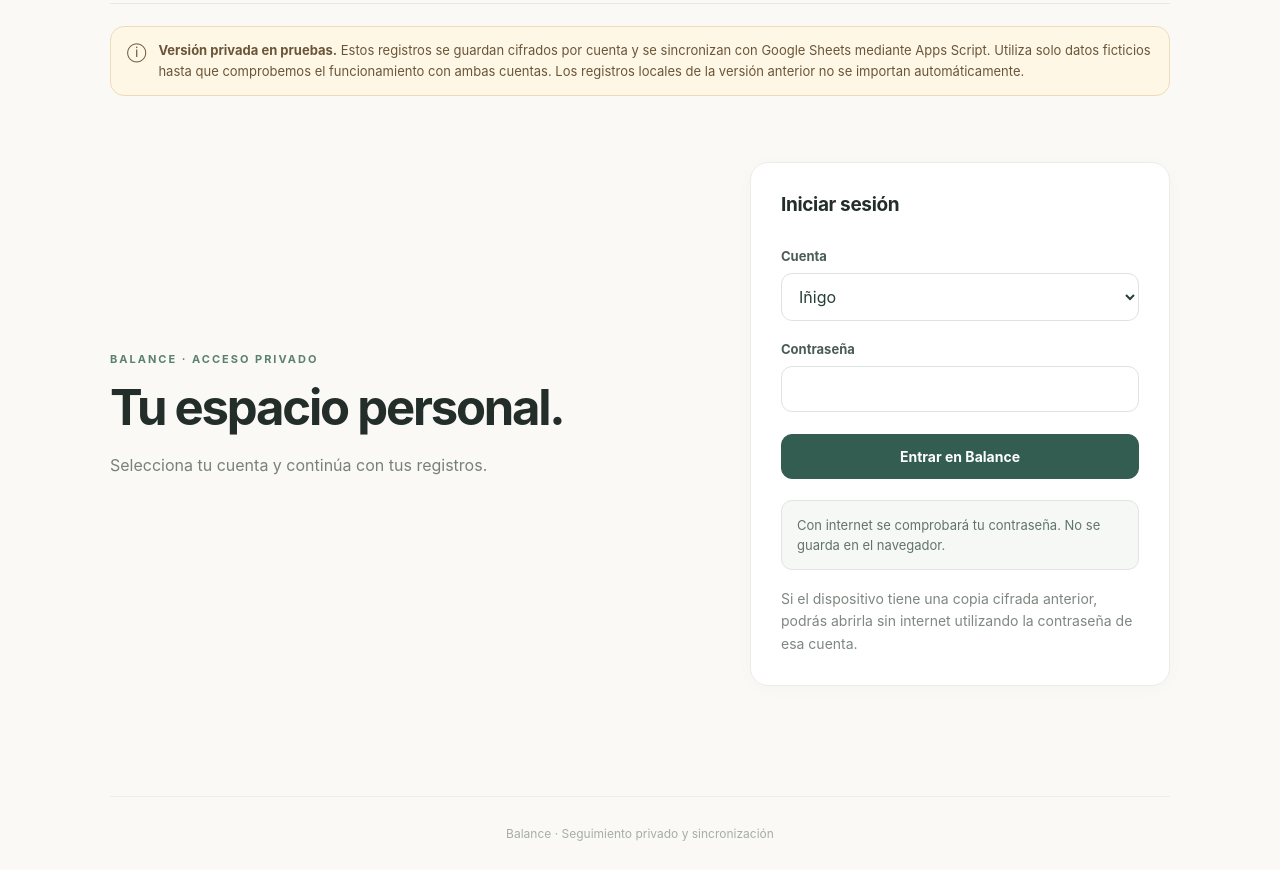
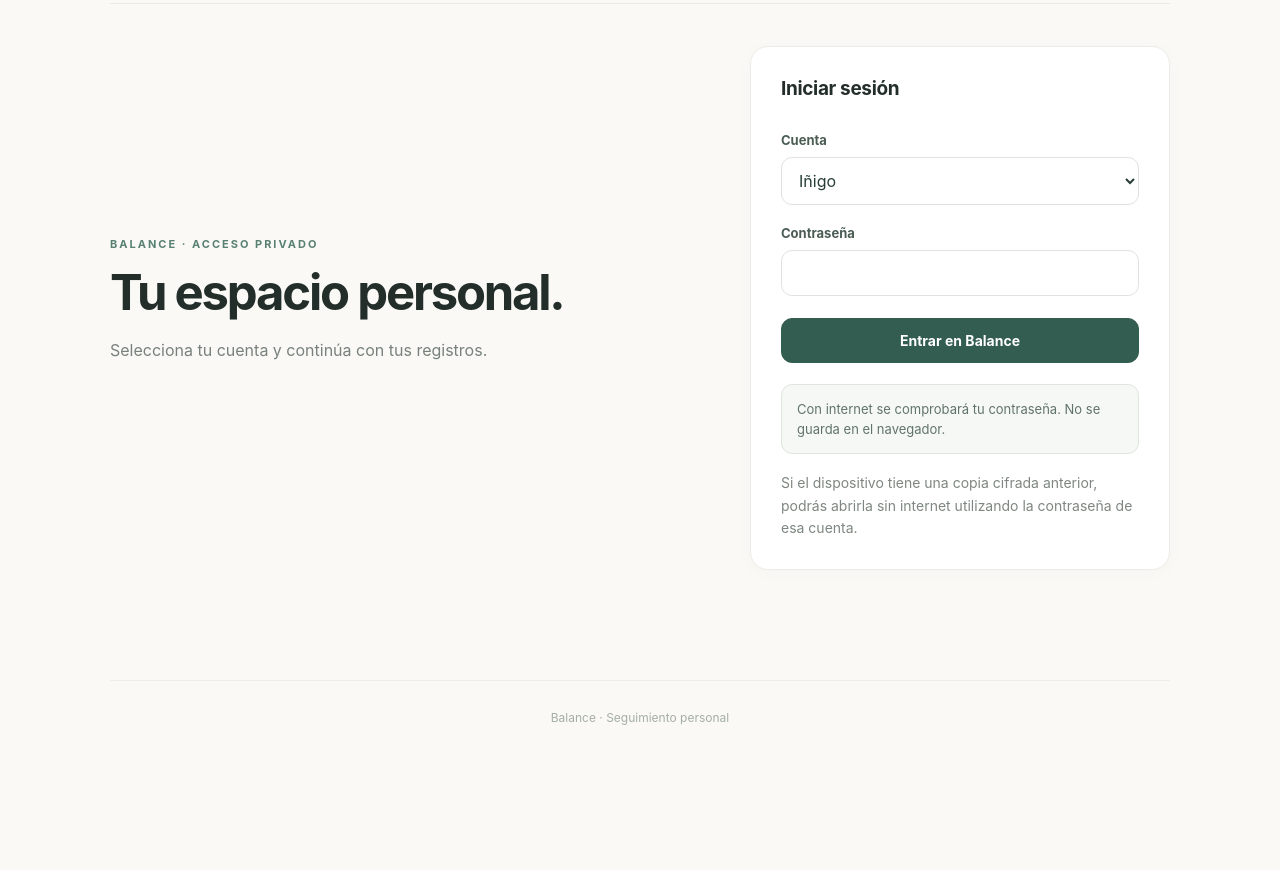
Before and after one commit to inigougedoehu-ai/balance-app, a plain HTML site: page index.html in a window 1280 px wide. Shown: the part 88-958 px from the top of the page. After the commit the page ends 842 px from the top, so only its background shows below. Drawn offline with Linux system fonts and the light colour scheme.

Commit message:
Dejar index.html sin avisos de pruebas, manteniendo el acceso privado

```diff
--- a/index.html
+++ b/index.html
@@ -26,10 +26,6 @@
       </div>
     </header>
 
-    <div class="privacy-note" role="note">
-      <span aria-hidden="true">ⓘ</span>
-      <div><strong>Versión privada en pruebas.</strong> Estos registros se guardan cifrados por cuenta y se sincronizan con Google Sheets mediante Apps Script. Utiliza solo datos ficticios hasta que comprobemos el funcionamiento con ambas cuentas. Los registros locales de la versión anterior no se importan automáticamente.</div>
-    </div>
 
     <section class="login-screen" id="login-screen">
       <div class="login-intro">
@@ -188,7 +184,7 @@
         </article>
       </section>
     </main>
-    <footer>Balance · Seguimiento privado y sincronización</footer>
+    <footer>Balance · Seguimiento personal</footer>
   </div>
   <div id="toast" class="toast" role="status" aria-live="polite" hidden></div>
   <script type="module" src="./private-app.js"></script>
```
